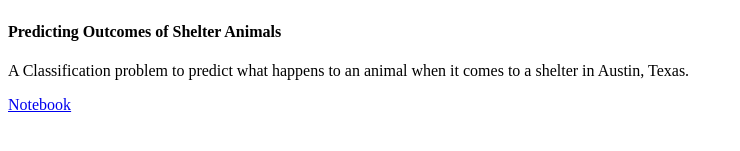
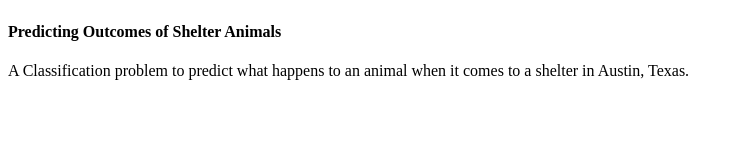
Before and after one commit to 6cdds/6cdds.github.io, a Jekyll site: the page built from portfolio/portfolio.md, in a window 1280 px wide. Shown: the part 512-663 px from the top of the page, without its empty margins (0-740 px from the left). Built offline with Jekyll 4.4.1, drawn with Linux system fonts in a browser that asks for light colours; Markdown is read by kramdown in place of the engine named in the settings.

Commit message:
commented out link to notebook

```diff
--- a/portfolio/portfolio.md
+++ b/portfolio/portfolio.md
@@ -17,7 +17,7 @@ Here are some of my personal data science projects.
          when it comes to a shelter in Austin, Texas.</p>
   		</div>
       <div class='card-buttons'>
-        <a href="/portfolio/kaggle_animal_shelter.md" target="_blank" class="btn btn-primary">Notebook</a>
+        <!--- <a href="/portfolio/kaggle_animal_shelter.md" target="_blank" class="btn btn-primary">Notebook</a> -->
       </div>
 	</div>
 </div>
```
